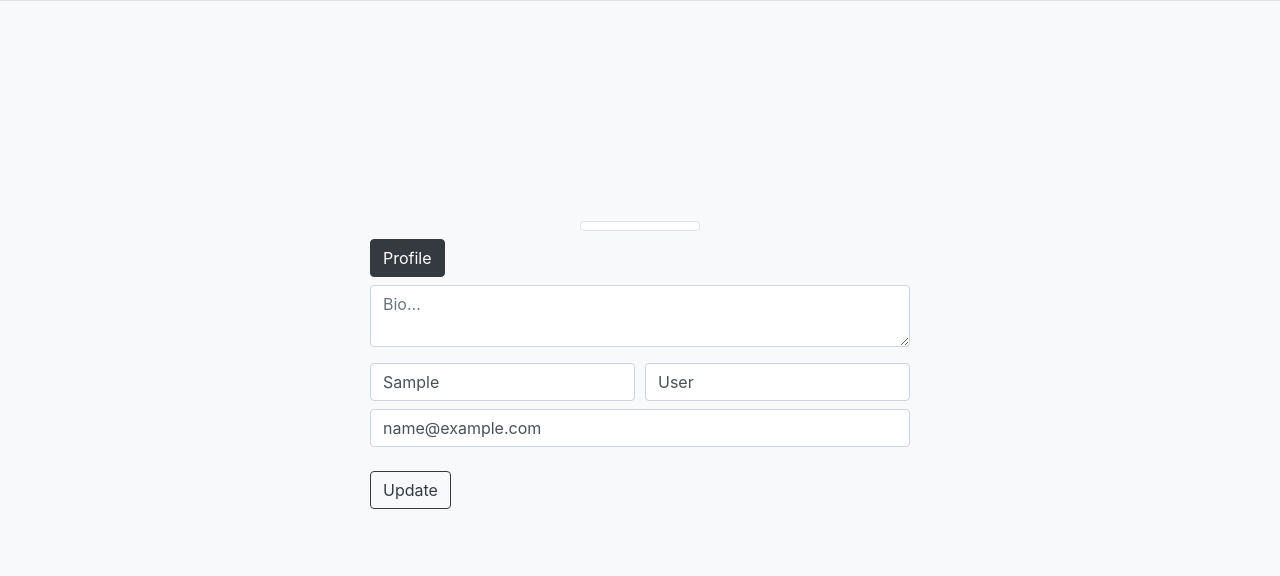
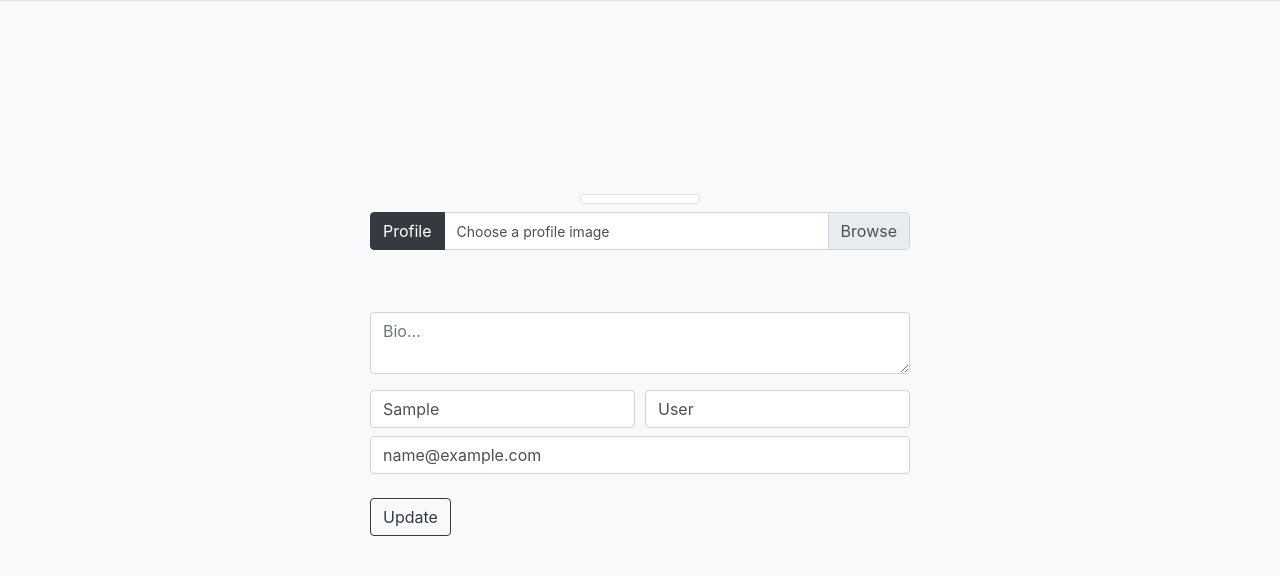
Before and after one commit to cephaske254/instaclone, a Django app: page /accounts/update/ in a window 1280 px wide. Shown: the part 326-902 px from the top of the page. Run offline with Django 3.2, Linux system fonts and the light colour scheme; the visitor is signed in with stand-in values (Sample User, id 1); some libraries are stand-ins or nearby versions.

Commit message:
created function to make profile_image updateoptional

```diff
--- a/accounts/forms.py
+++ b/accounts/forms.py
@@ -7,7 +7,7 @@
         model = Profile
         exclude =['user']
 
-class UpdateDetailsForm(forms.ModelForm):
-    class Meta:
-        model = User
-        fields=('username','email','first_name','last_name')
+class UpdateDetailsForm(forms.Form):
+    email = forms.EmailField()
+    first_name = forms.CharField()
+    last_name = forms.CharField()
--- a/accounts/models.py
+++ b/accounts/models.py
@@ -6,7 +6,7 @@
 class Profile(models.Model):
     user = models.ForeignKey(User,on_delete=models.CASCADE, related_name='profile')
     bio = models.TextField()
-    profile_image = models.ImageField(upload_to='profiles')
+    profile_image = models.ImageField(upload_to='profiles', null=True, blank=True)
 
     def __str__(self):
         return self.user.username
@@ -24,5 +24,9 @@
             user_info = cls(user=user, bio=bio,profile_image=image)
             user_info.save()
 
-    def save_details(user, form):
-        print(form)
+    def save_details(user, first_name,last_name, email):
+        user = User.objects.filter(username=user.username).first()
+        user.email = email
+        user.first_name = first_name
+        user.last_name = last_name
+        user.save()
--- a/accounts/templates/update_profile.html
+++ b/accounts/templates/update_profile.html
@@ -9,14 +9,40 @@
 <div class="container">
     <div class="row justify-content-center min-vh-90 align-items-center">
         <form action="" class="form-horizontal col-sm-10 col-md-6" method="POST" enctype="multipart/form-data">
+            {{profile_form.non_field_errors}}
             {% csrf_token %}
             <div class="form-group">
-
                 <div class="">
                     <img src="{{request.user.profile.first.profile_image.url}}" class="img-thumbnail mx-auto d-flex my-2" width="120">
                 </div>
-                <label for="{{profile_form.profile_image.name}}" class="btn btn-dark">Profile <i class="fas fa-camera"></i></label>
-                <input type="file" id="{{profile_form.profile_image.name}}" name="{{profile_form.profile_image.name}}" accept="images/*" required hidden>
+                <div class="input-group mb-3">
+                    <div class="input-group-prepend">
+                        <label for="{{profile_form.profile_image.name}}" class="btn btn-dark">
+                            Profile<i class="fas fa-camera"></i>
+                        </label>
+                    </div>
+                    <div class="custom-file">
+                        <input type="file" id="{{profile_form.profile_image.name}}" name="{{profile_form.profile_image.name}}" accept="images/*" {%  if not request.user.profile.first.profile_image %}required {% endif%} class="custom-file-input">
+                        <label class="custom-file-label">
+                            <span class="small">
+                                {% if request.user.profile.first.profile_image %}
+                                {{request.user.profile.first.profile_image}}
+                                {% else %}
+                                Choose a profile image
+                                {% endif %}
+                            </span>
+                        </label>
+
+                    </div>
+                </div>
+                <div class="input-group">
+                    <div class="input-group-prepend">
+
+                    </div>
+                    <div class="custom-file">
+
+                    </div>
+                </div>
                 <textarea placeholder="Bio..." name='{{profile_form.bio.name}}' type="text" class="form-control" required>{{request.user.profile.first.bio}}</textarea>
             </div>
             <div class="form-row">
@@ -34,5 +60,4 @@
         </form>
     </div>
 </div>
-
 {% endblock %}
--- a/accounts/views.py
+++ b/accounts/views.py
@@ -28,10 +28,15 @@
         details_form = UpdateDetailsForm(request.POST)
 
         if profile_form.is_valid() and details_form.is_valid():
-            Profile.save_profile(request.user,profile_form.cleaned_data.get('bio'),request.FILES['profile_image'])
-            Profile.save_details(request.user, details_form)
+            profile_image = request.FILES.get('profile_image')
 
-        return redirect('profile',username=request.user.username)
+            Profile.save_details(request.user, details_form.cleaned_data.get('first_name'), details_form.cleaned_data.get('last_name'),details_form.cleaned_data.get('email'))
+            Profile.save_profile(request.user,profile_form.cleaned_data.get('bio'),profile_image)
+
+            return redirect('profile',username=request.user.username)
+        else:
+            profile_form.add_error(None,'Some required data-fields are empty! Please double check')
+
     return render(request, 'update_profile.html',{
         'title': f'Update Profile | @{request.user}',
         'profile_form':profile_form,
```
Also changed, not shown: profiles/ivy_LKw5uHP.jpeg (added), profiles/ivy_bZGqId8.jpeg (added), profiles/ivy_jbSbfas.jpeg (added), profiles/me_0DztRMI.jpg (added), profiles/me_Eg0yAw2.jpg (added), profiles/me_TSxPiJY.jpg (added), profiles/me_WgVDQbg.jpg (added), profiles/me_uGXY8Ly.jpg (added).
